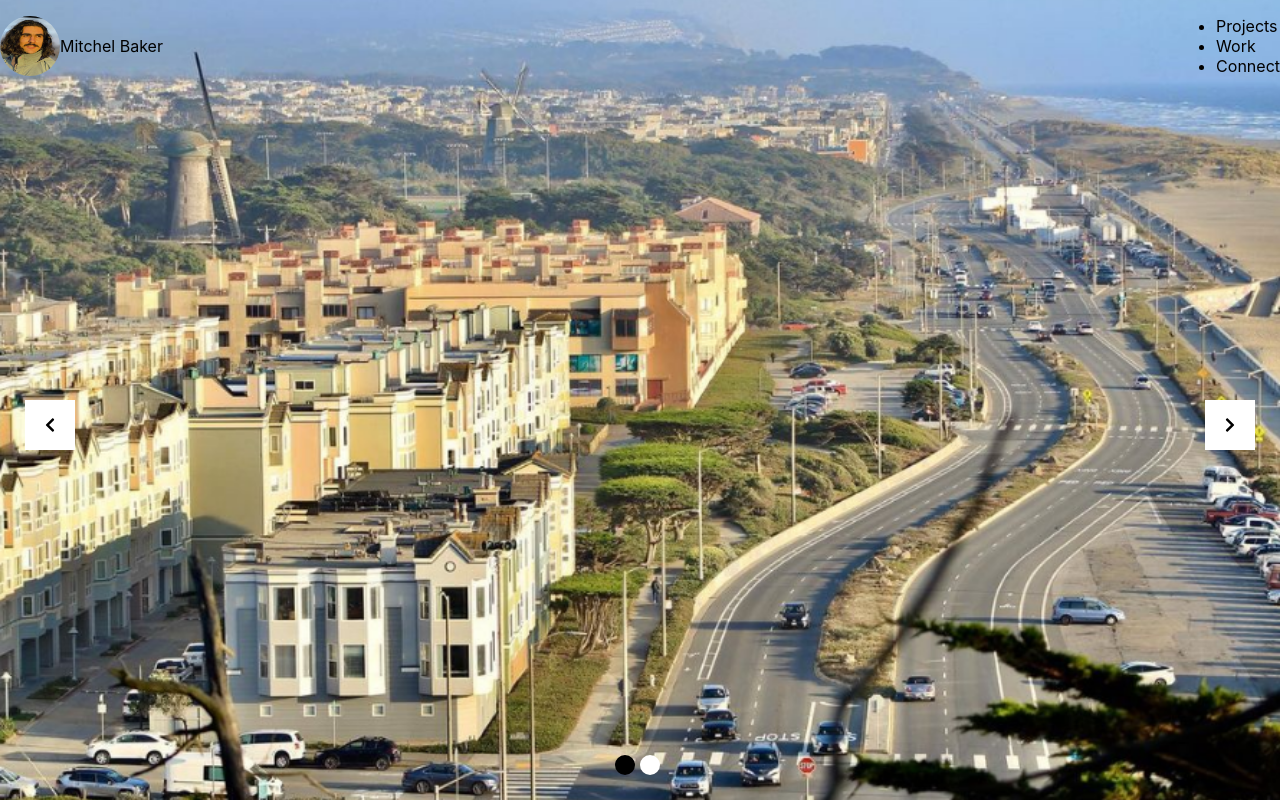
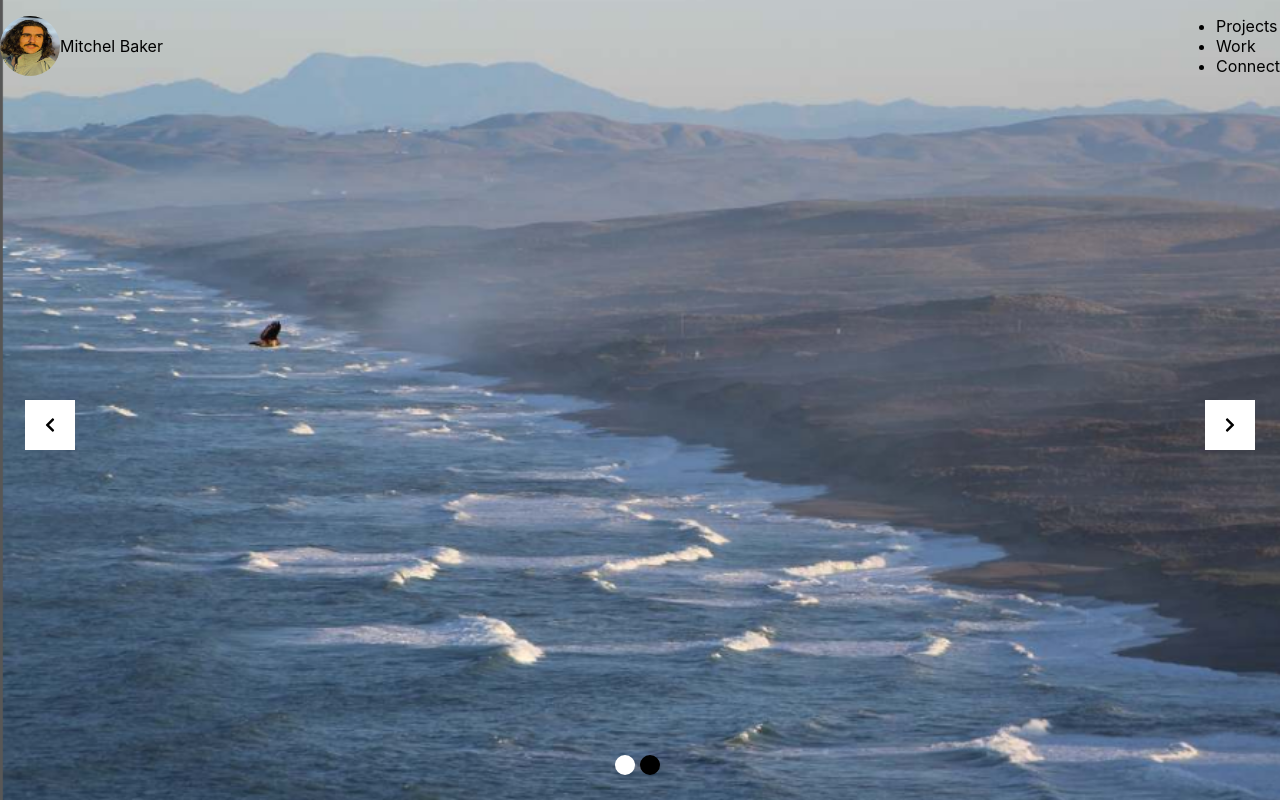
Before and after one commit to mitchthebaker/portfolio, a React (Create React App) app: page / in a window 1280 px wide. Shown: the top 802 px of the page. Built offline with nearby package versions, Linux system fonts and the light colour scheme.

Commit message:
Finished hero image slider

```diff
--- a/src/components/slider/Dots.js
+++ b/src/components/slider/Dots.js
@@ -19,7 +19,7 @@ Dot.propTypes = {
   active: PropTypes.bool.isRequired
 };
 
-const Dots = ({ slides, activeIndex }) => (
+const Dots = ({ slides, activeSlide }) => (
   <div
     css={css`
       position: absolute;
@@ -31,14 +31,14 @@ const Dots = ({ slides, activeIndex }) => (
     `}
   >
     {slides.map((slide, i) => (
-      <Dot key={slide} active={activeIndex === i}/>
+      <Dot key={slide} active={activeSlide === i}/>
     ))}
   </div>
 );
 
 Dots.propTypes = {
   slides: PropTypes.array.isRequired,
-  activeIndex: PropTypes.number.isRequired
+  activeSlide: PropTypes.number.isRequired
 };
 
 export default Dots;
--- a/src/components/slider/Slider.js
+++ b/src/components/slider/Slider.js
@@ -1,11 +1,13 @@
 /** @jsxImportSource @emotion/react */
 import { css } from '@emotion/react';
-import React, { useState } from 'react';
+import React, { useState, useEffect, useRef } from 'react';
 import PropTypes from 'prop-types';
 import SliderContent from './SliderContent';
 import Slide from './Slide';
 import Arrow from './Arrow';
 import Dots from './Dots';
+
+const getWidth = () => window.innerWidth;
 
 const SliderCSS = css`
   position: relative;
@@ -15,46 +17,109 @@ const SliderCSS = css`
   overflow: hidden;
 `;
 
-const Slider = ({ slides }) => {
-  const getWidth = () => window.innerWidth;
+const Slider = ({ slides, autoplay }) => {
+  const autoplayRef = useRef();
+  const transitionRef = useRef();
+  const resizeRef = useRef();
+
+  const firstSlide = slides[0];
+  const secondSlide = slides[1];
+  const lastSlide = slides[slides.length - 1];
 
   const [state, setState] = useState({
-    activeIndex: 0,
-    translate: 0,
-    transition: 0.45
+    activeSlide: 0,
+    translate: getWidth(),
+    transition: 0.45,
+    _slides: [lastSlide, firstSlide, secondSlide]
   });
 
-  const { activeIndex, translate, transition } = state;
+  const { activeSlide, translate, transition, _slides } = state;
 
-  const nextSlide = () => {
-    if(activeIndex === slides.length - 1) {
-      return setState({
+  useEffect(() => {
+    autoplayRef.current = nextSlide;
+    transitionRef.current = smoothTransition;
+    resizeRef.current = handleResize;
+  });
+
+  useEffect(() => {
+    const play = () => {
+      autoplayRef.current();
+    };
+
+    const smooth = e => {
+      if(e.target.className.includes('SliderContent')) {
+        transitionRef.current();
+      }
+    };
+
+    const resize = () => {
+      resizeRef.current();
+    };
+
+    const interval = setInterval(play, autoplay * 1000);
+    const transitionEnd = window.addEventListener('transitionend', smooth);
+    const onResize = window.addEventListener('resize', resize);
+
+    return () => {
+      clearInterval(interval);
+      window.removeEventListener('transitionend', transitionEnd);
+      window.removeEventListener('resize', onResize);
+    };
+  }, []);
+
+  useEffect(() => {
+    if(transition === 0) {
+      setState({
         ...state,
-        activeIndex: 0,
-        translate: 0
+        transition: 0.45
       });
+    }
+  }, [transition]);
+
+  const smoothTransition = () => {
+    let _slides = [];
+
+    // Indicates last slide
+    if(activeSlide === slides.length - 1) {
+      _slides = [slides[slides.length - 2], lastSlide, firstSlide];
+    }
+    // Indicates first slide. Reset to initial render
+    else if(activeSlide === 0) {
+      _slides = [lastSlide, firstSlide, secondSlide];
+    }
+    else {
+      _slides = slides.slice(activeSlide - 1, activeSlide + 2);
     }
 
     setState({
       ...state,
-      activeIndex: activeIndex + 1,
-      translate: (activeIndex + 1) * getWidth()
+      _slides,
+      transition: 0,
+      translate: getWidth()
+    });
+  };
+
+  const handleResize = () => {
+    setState({
+      ...state,
+      translate: getWidth(),
+      transition: 0
+    });
+  };
+
+  const nextSlide = () => {
+    setState({
+      ...state,
+      activeSlide: activeSlide === slides.length - 1 ? 0 : activeSlide + 1,
+      translate: translate + getWidth()
     });
   };
 
   const prevSlide = () => {
-    if(activeIndex === 0) {
-      return setState({
-        ...state,
-        activeIndex : slides.length - 1,
-        translate: (slides.length - 1) * getWidth()
-      });
-    }
-
     setState({
       ...state,
-      activeIndex: activeIndex - 1,
-      translate: (activeIndex - 1) * getWidth()
+      activeSlide: activeSlide === 0 ? slides.length - 1 : activeSlide - 1,
+      translate: 0
     });
   };
 
@@ -63,23 +128,24 @@ const Slider = ({ slides }) => {
       <SliderContent
         translate={translate}
         transition={transition}
-        width={getWidth() * slides.length}
+        width={getWidth() * _slides.length}
       >
-        {slides.map((slide, i) => (
-          <Slide key={slide + i} content={slide} />
+        {_slides.map((_slide, i) => (
+          <Slide width={getWidth()} key={_slide + i} content={_slide} />
         ))}
       </SliderContent>
 
       <Arrow direction='left' handleClick={prevSlide}/>
       <Arrow direction='right' handleClick={nextSlide}/>
 
-      <Dots slides={slides} activeIndex={activeIndex}/>
+      <Dots slides={slides} activeSlide={activeSlide}/>
     </div>
   );
 };
 
 Slider.propTypes = {
-  slides: PropTypes.array.isRequired
+  slides: PropTypes.array.isRequired,
+  autoplay: PropTypes.number.isRequired
 };
 
 export default Slider;
--- a/src/components/slider/SliderContent.js
+++ b/src/components/slider/SliderContent.js
@@ -1,11 +1,27 @@
-import styled from '@emotion/styled';
+/** @jsxImportSource @emotion/react */
+import { css } from '@emotion/react';
+import React from 'react';
+import PropTypes from 'prop-types';
 
-const SliderContent = styled.div`
-  transform: translateX(-${props => props.translate}px);
-  transition: transform ease-in-out ${props => props.transition}s;
-  height: 100%;
-  width: ${props => props.width}px;
-  display: flex;
-`;
+const SliderContent = props => (
+  <div
+    css={css`
+      transform: translateX(-${props.translate}px);
+      transition: transform ease-out ${props.transition}s;
+      height: 100%;
+      width: ${props.width}px;
+      display: flex;
+    `}
+  >
+    {props.children}
+  </div>
+);
+
+SliderContent.propTypes = {
+  translate: PropTypes.number.isRequired,
+  transition: PropTypes.number.isRequired,
+  width: PropTypes.number.isRequired,
+  children: PropTypes.array.isRequired
+};
 
 export default SliderContent;
--- a/src/pages/Home.js
+++ b/src/pages/Home.js
@@ -15,7 +15,7 @@ const Home = () => {
 
   return (
     <section className='home'>
-      <Slider slides={images}/>
+      <Slider slides={images} autoplay={5}/>
       <AboutContent />
     </section>
   );
```
